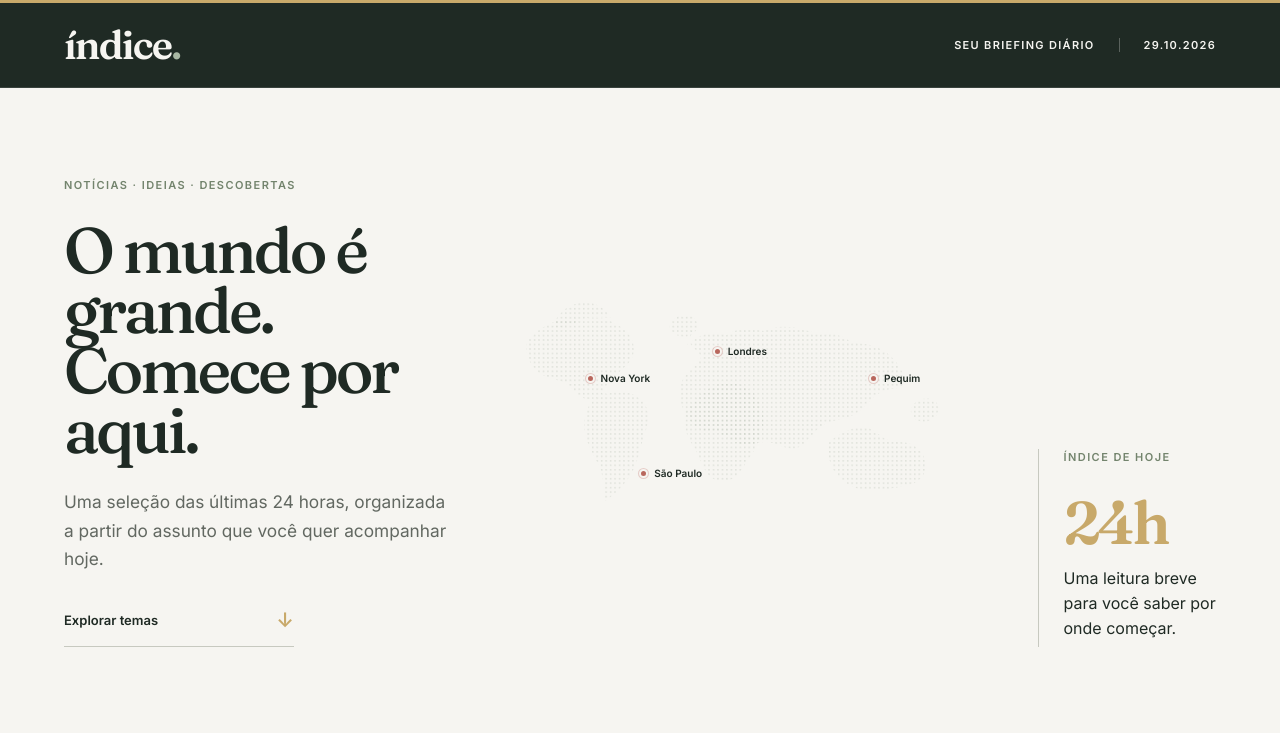
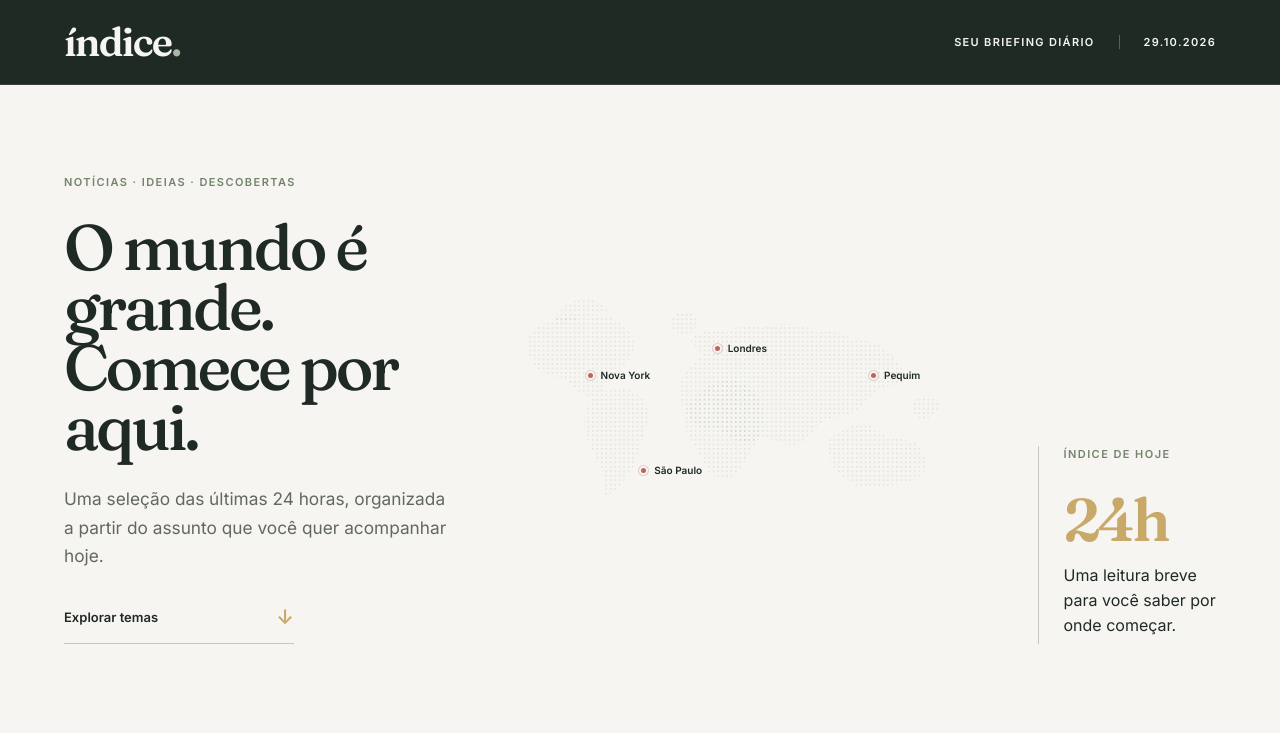
Before and after one commit to sabrinamaia-dev/contexto, a Flask app: page / in a window 1280 px wide. Shown: the top 733 px of the page. Run offline with Flask 3, Linux system fonts and the light colour scheme.

Commit message:
style: remove faixa dourada do cabecalho

```diff
--- a/static/style.css
+++ b/static/style.css
@@ -44,7 +44,6 @@ input {
     align-items: center;
     background: var(--primaria);
     border-bottom: 1px solid rgba(246, 245, 241, 0.12);
-    border-top: 3px solid var(--acento);
     color: var(--superficie);
     display: flex;
     justify-content: space-between;
```
